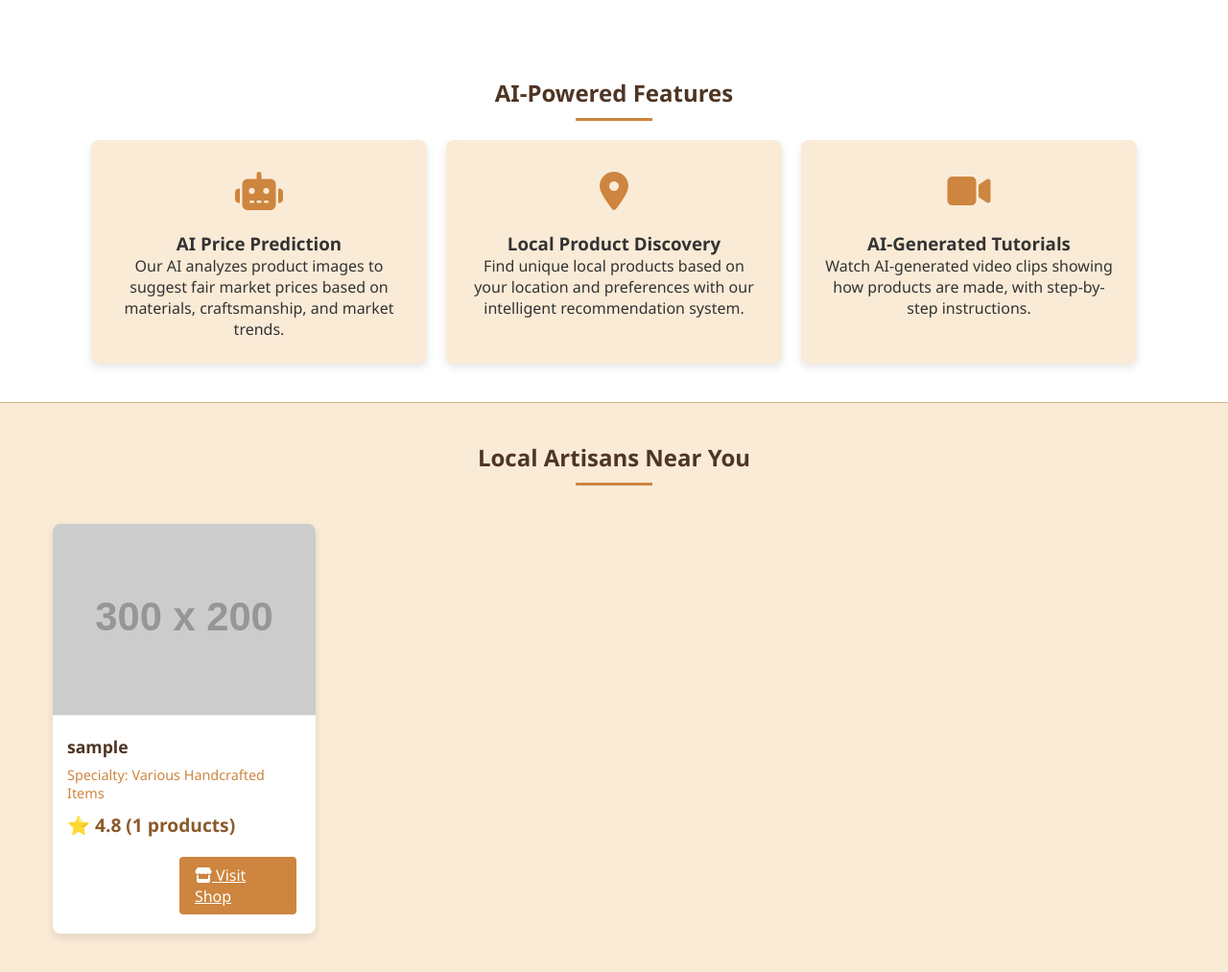
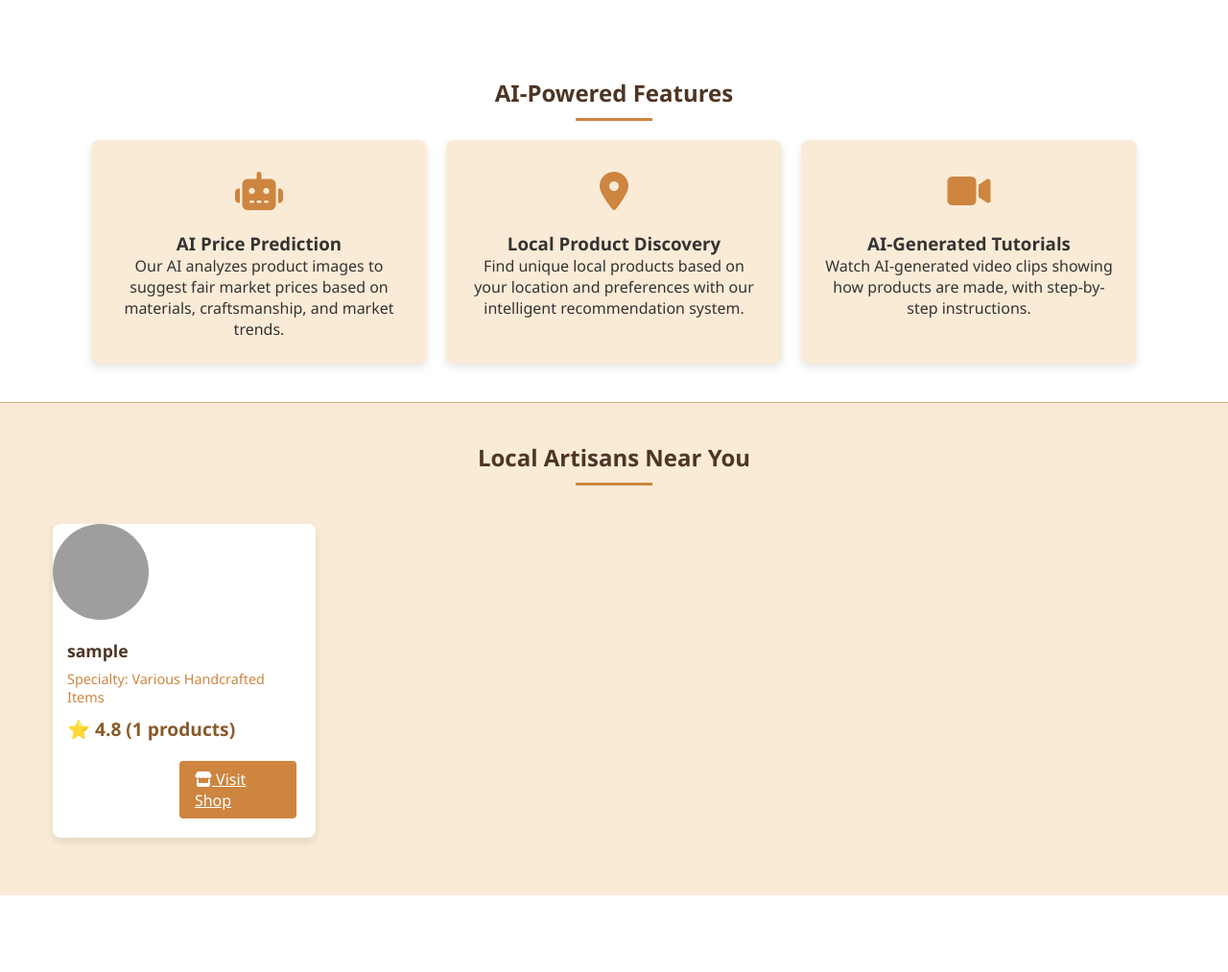
Before and after one commit to Team-Name-exists/Heritiq, a Flask app: template ancient_artisans/templates/index.html in a window 1280 px wide. Shown: the part 953-1966 px from the top of the page at 96% size. Run offline with Flask 3, Linux system fonts and the light colour scheme; the template is opened without the code that fills it: most values are stand-ins (such as "Sample title", 1, 10 or a date in 2020); grey boxes labelled with a size stand in for pictures from a placeholder-image service; some libraries are stand-ins or nearby versions; grey boxes are pictures that could not be loaded.

Commit message:
Update index.html

```diff
--- a/ancient_artisans/templates/index.html
+++ b/ancient_artisans/templates/index.html
@@ -18,7 +18,8 @@
     <div class="products-grid">
         {% for product in featured_products %}
         <div class="product-card">
-            <img src="{{ url_for('static', filename='uploads/' + product.image_path) if product.image_path else 'https://placehold.co/300x200/D2B48C/FFFFFF?text=No+Image' }}" alt="{{ product.name }}" class="product-image">
+            <img src="{{ url_for('serve_uploaded_file', filename=product.image_path) if product.image_path else 'https://placehold.co/300x200/D2B48C/FFFFFF?text=No+Image' }}"
+                     alt="{{ product.name }}" class="product-image">
             <div class="product-info">
                 <h3 class="product-title">{{ product.name }}</h3>
                 <p class="product-artisan">By: {{ product.seller_name }}</p>
@@ -78,8 +79,8 @@
     <div class="products-grid">
         {% for artisan in local_artisans %}
         <div class="product-card">
-            <img src="{% if artisan.profile_picture %}{{ url_for('static', filename='uploads/profiles/' + artisan.profile_picture) }}{% else %}https://placehold.co/300x200/D2B48C/FFFFFF?text=Artisan+Profile{% endif %}"
-                 alt="{{ artisan.username }}" class="product-image">
+            <img src="{% if product.seller_bio %}{{ url_for('serve_uploaded_file', filename='profiles/' + product.seller_bio) }}{% else %}https://placehold.co/100x100/D2B48C/FFFFFF?text={{ product.seller_name|first }}{% endif %}"
+                         alt="{{ product.seller_name }}" style="width: 100px; height: 100px; border-radius: 50%; object-fit: cover;">
             <div class="product-info">
                 <h3 class="product-title">{{ artisan.username }}</h3>
                 <p class="product-artisan">Specialty: Various Handcrafted Items</p>
@@ -137,4 +138,5 @@ function closeMessaging() {
     document.getElementById('messagingModal').style.display = 'none';
 }
 </script>
+
 {% endblock %}
```
